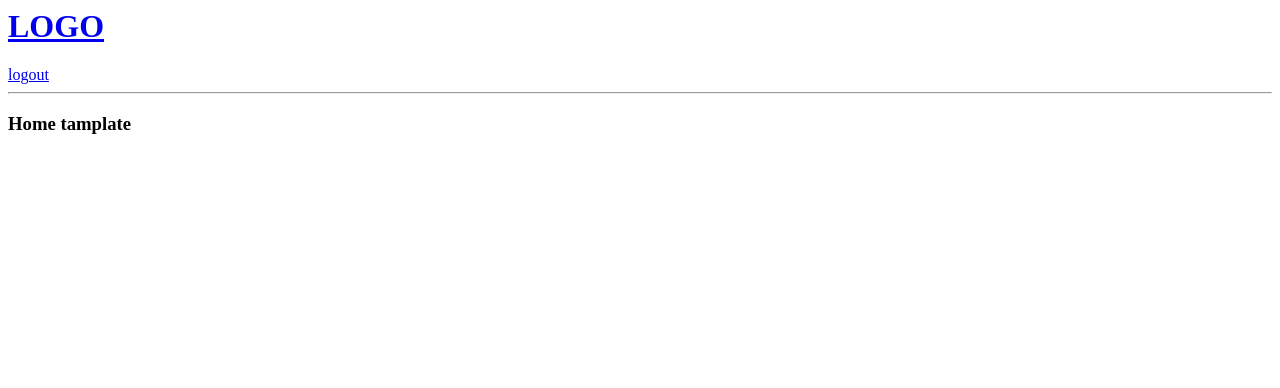
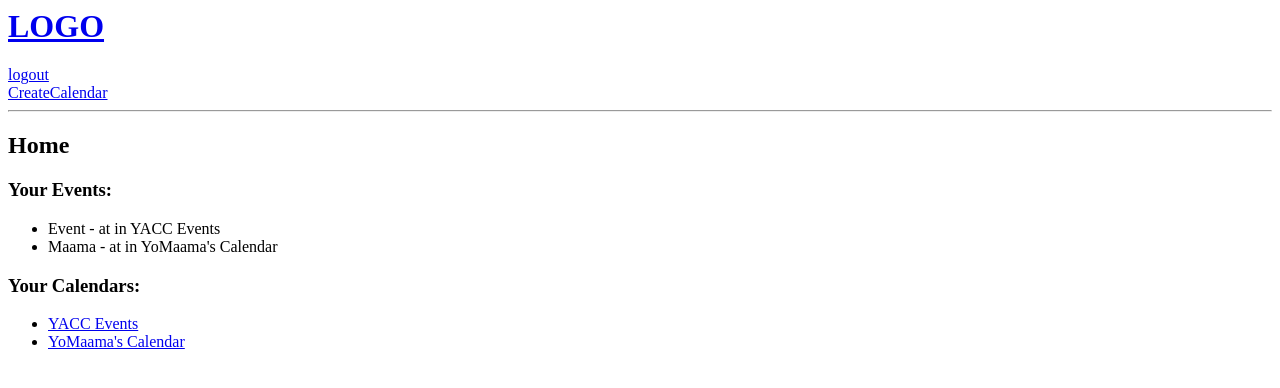
Before and after one commit to aadityaraj7769/Book-my-slot-calendar-, a Django app: page / in a window 1280 px wide. Shown: the top 388 px of the page. Run offline with Django 5.2, Linux system fonts and the light colour scheme; a user stored in the database is signed in; data comes from the database, SQL or seed files in the repository; both versions use the stored data as it was after the commit.

Commit message:
Calendar and creation

```diff
--- a/Main/admin.py
+++ b/Main/admin.py
@@ -1,3 +1,8 @@
 from django.contrib import admin
+from .models import Calendar, Event, UserCalendar
 
 # Register your models here.
+
+admin.site.register(Calendar)
+admin.site.register(Event)
+admin.site.register(UserCalendar)
--- a/Main/models.py
+++ b/Main/models.py
@@ -2,3 +2,22 @@
 from django.contrib.auth.models import User
 
 # Create your models here.
+
+class Calendar(models.Model):
+    name = models.CharField(max_length=255)
+    users = models.ManyToManyField(User, through='UserCalendar')
+
+class Event(models.Model):
+    title = models.CharField(max_length=255)
+    date_and_time = models.DateTimeField()
+
+    def date(self):
+        return self.date_and_time.date()
+
+    def time(self):
+        return self.date_and_time.time()
+    calendar = models.ForeignKey(Calendar, on_delete=models.CASCADE)
+
+class UserCalendar(models.Model):
+    user = models.ForeignKey(User, on_delete=models.CASCADE)
+    calendar = models.ForeignKey(Calendar, on_delete=models.CASCADE)
--- a/Main/templates/Main/home.html
+++ b/Main/templates/Main/home.html
@@ -1,7 +1,24 @@
-{% extends "main.html" %}
+{% extends 'main.html' %}
 
-{% block content  %}
+{% block content %}
+  <h2>Home</h2>
 
-<h3>Home tamplate</h3>
+  {% if user.is_authenticated %}
+    <h3>Your Events:</h3>
+    <ul>
+      {% for event in events %}
+        <li>{{ event.title }} - {{ event.datetime|date:"F j, Y" }} at {{ event.datetime|time:"g:i A" }} in {{ event.calendar.name }}</li>
+      {% endfor %}
+    </ul>
 
-{% endblock  %}
+    <h3>Your Calendars:</h3>
+    <ul>
+      {% for calendar in user_calendars %}
+        <li><a href="{% url 'calendar_detail' calendar.calendar.id %}">{{ calendar.calendar.name }}</a></li>
+      {% endfor %}
+    </ul>
+  {% else %}
+    <p>Login to track your events.</p>
+  {% endif %}
+
+  {% endblock %}
--- a/Main/urls.py
+++ b/Main/urls.py
@@ -6,4 +6,8 @@
     path('login/', views.loginPage, name='login'),
     path('logout/', views.logoutUser, name='logout'),
     path('register/', views.register, name='register'),
+    path('mycalendar/', views.MyCalendar, name='MyCalendar'),
+    path('createcalender/',views.CreateCalender, name='CreateCalendar'),
+    path('create_event/<int:calendar_id>/',views.CreateEvent, name='CreateEvent'),
+    path('calendar_detail/<int:calendar_id>/', views.calendar_detail, name='calendar_detail'),
 ]
--- a/Main/views.py
+++ b/Main/views.py
@@ -3,12 +3,24 @@
 from django.contrib.auth.models import User
 from django.contrib.auth import authenticate, login, logout
 from django.contrib.auth.forms import UserCreationForm
+from .models import Calendar, Event, UserCalendar
+from .forms import CalendarForm, EventForm
+from datetime import datetime
+from django.contrib.auth.decorators import login_required
+from django.contrib.auth.models import AnonymousUser
 
 
 # Create your views here.
 
 def home(request):
-    return render(request, 'Main/home.html')
+    if request.user.is_authenticated:
+       user_calendars = UserCalendar.objects.filter(user=request.user)
+       events = Event.objects.filter(calendar__in=user_calendars.values('calendar'))
+       user_created_calendars = Calendar.objects.filter(users=request.user)
+       context = {'user_calendars':user_calendars, 'events':events, 'user_created_calendars':user_created_calendars}
+       return render(request, 'Main/home.html',context)
+    else:
+        return render(request,'Main/home.html',{'not_authenticated':True})
 
 def register(request):
     if request.method == 'POST':
@@ -48,3 +60,41 @@
 def logoutUser(request):
     logout(request)
     return redirect ('home')
+
+def MyCalendar(request):
+    return render(request, 'Main/MyCalendar.html')
+
+def CreateCalender(request):
+    if request.method == 'POST':
+        form = CalendarForm(request.POST)
+        if form.is_valid():
+            calendar = form.save()
+            UserCalendar.objects.create(user=request.user , calendar= calendar)
+            return redirect ('home')
+
+    else:
+        form = CalendarForm()
+        context = {'form':form}
+    return render(request,'Main/CreateCalendar.html', context)
+
+
+def CreateEvent(request,calendar_id):
+    calendar = Calendar.objects.get(id=calendar_id)
+    if request.method == 'POST':
+        form = EventForm(request.POST)
+        if form.is_valid():
+            event = form.save(commit=False)
+            event.date_and_time = datetime.combine(form.cleaned_data['date'], form.cleaned_data['time'])
+            event.calendar = calendar
+            event.save()
+            return redirect ('calendar_detail', calendar_id=calendar.id)
+    else:
+        form = EventForm()
+        context= {'form':form, 'calendar':calendar}
+        return render(request,'Main/CreateEvent.html',context)
+
+def calendar_detail(request,calendar_id):
+    calendar = Calendar.objects.get(id=calendar_id)
+    events = Event.objects.filter(calendar=calendar)
+    context = {'calendar':calendar, 'events':events}
+    return render(request,'Main/calender_detail.html',context)
--- a/templates/title.html
+++ b/templates/title.html
@@ -7,4 +7,8 @@
 {% else %}
 <a href={% url "login" %}> login </a>
 {% endif %}
+<br>
+{% if user.is_authenticated%}
+  <a href= {% url "CreateCalendar" %}> CreateCalendar </a>
+{% endif %}
 <hr>
```
Also changed, not shown: Main/forms.py (added, +15 -0 lines), Main/templates/Main/CreateCalendar.html (added, +12 -0 lines), Main/templates/Main/CreateEvent.html (added, +12 -0 lines), Main/templates/Main/MyCalendar.html (added, +7 -0 lines), Main/templates/Main/calender_detail.html (added, +11 -0 lines), Main/migrations/0001_initial.py (added), Main/migrations/0002_rename_datetime_event_date_and_time.py (added), db.sqlite3.
